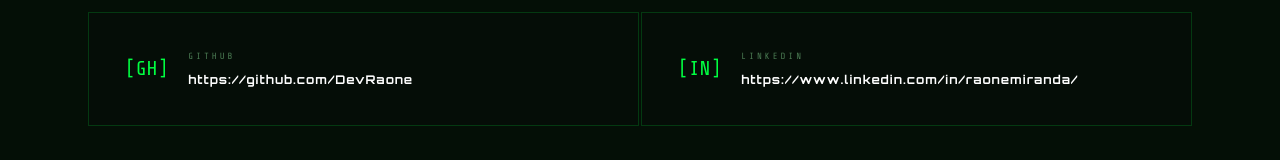
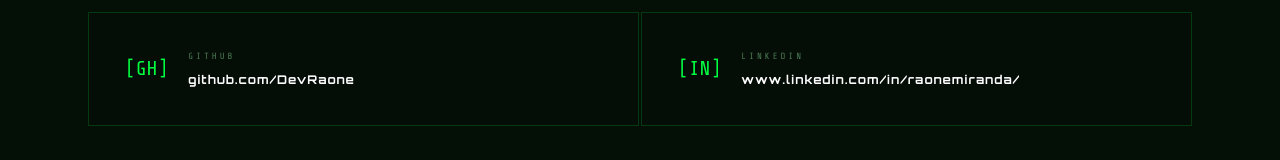
Before and after one commit to DevRaone/Portf-lio_-Raone, a plain HTML site: page index.html in a window 1280 px wide. Shown: the part 7401-7561 px from the top of the page. Drawn offline with nearby package versions, Linux system fonts and the light colour scheme.

Commit message:
Update index.html

```diff
--- a/index.html
+++ b/index.html
@@ -517,13 +517,13 @@
     <h2 class="section-title">Vamos conversar</h2>
     <p style="color:var(--text-dim); font-size:14px; font-weight:300; max-width:480px;">Aberto a oportunidades CLT, freelance, bug bounty e colaborações na área de segurança ofensiva.</p>
     <div class="contact-grid">
-      <a href="https://github.com/raone-miranda" target="_blank" class="contact-card">
+      <a href="https://github.com/DevRaone" target="_blank" class="contact-card">
         <div class="contact-icon">[GH]</div>
-        <div><div class="contact-label">GITHUB</div><div class="contact-value">https://github.com/DevRaone</div></div>
+        <div><div class="contact-label">GITHUB</div><div class="contact-value">github.com/DevRaone</div></div>
       </a>
-      <a href="https://linkedin.com/in/raone-miranda" target="_blank" class="contact-card">
+      <a href="https://www.linkedin.com/in/raonemiranda/" target="_blank" class="contact-card">
         <div class="contact-icon">[IN]</div>
-        <div><div class="contact-label">LINKEDIN</div><div class="contact-value">https://www.linkedin.com/in/raonemiranda/</div></div>
+        <div><div class="contact-label">LINKEDIN</div><div class="contact-value">www.linkedin.com/in/raonemiranda/</div></div>
       </a>
     </div>
     <div class="terminal" style="margin-top:48px;">
```
